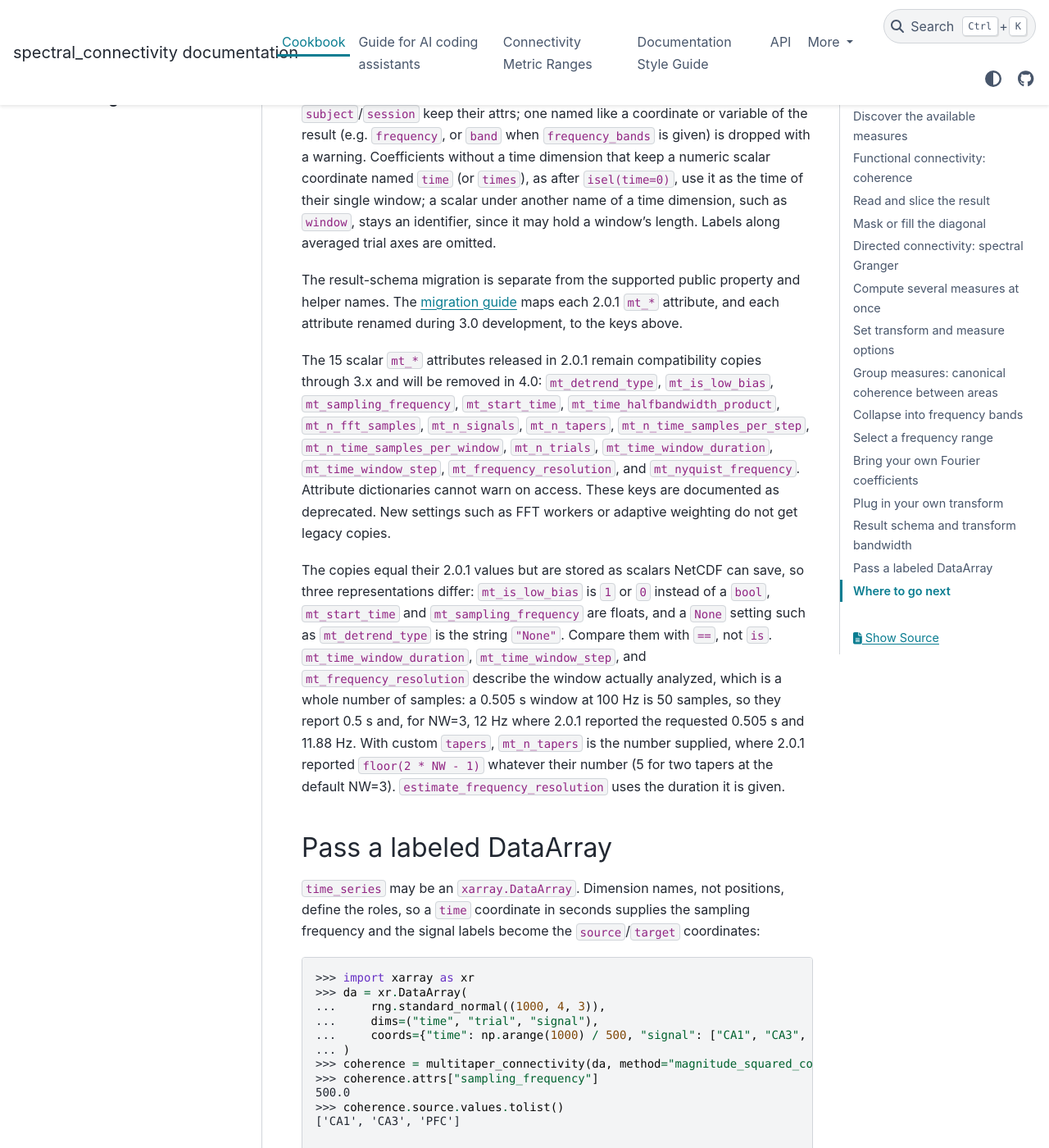
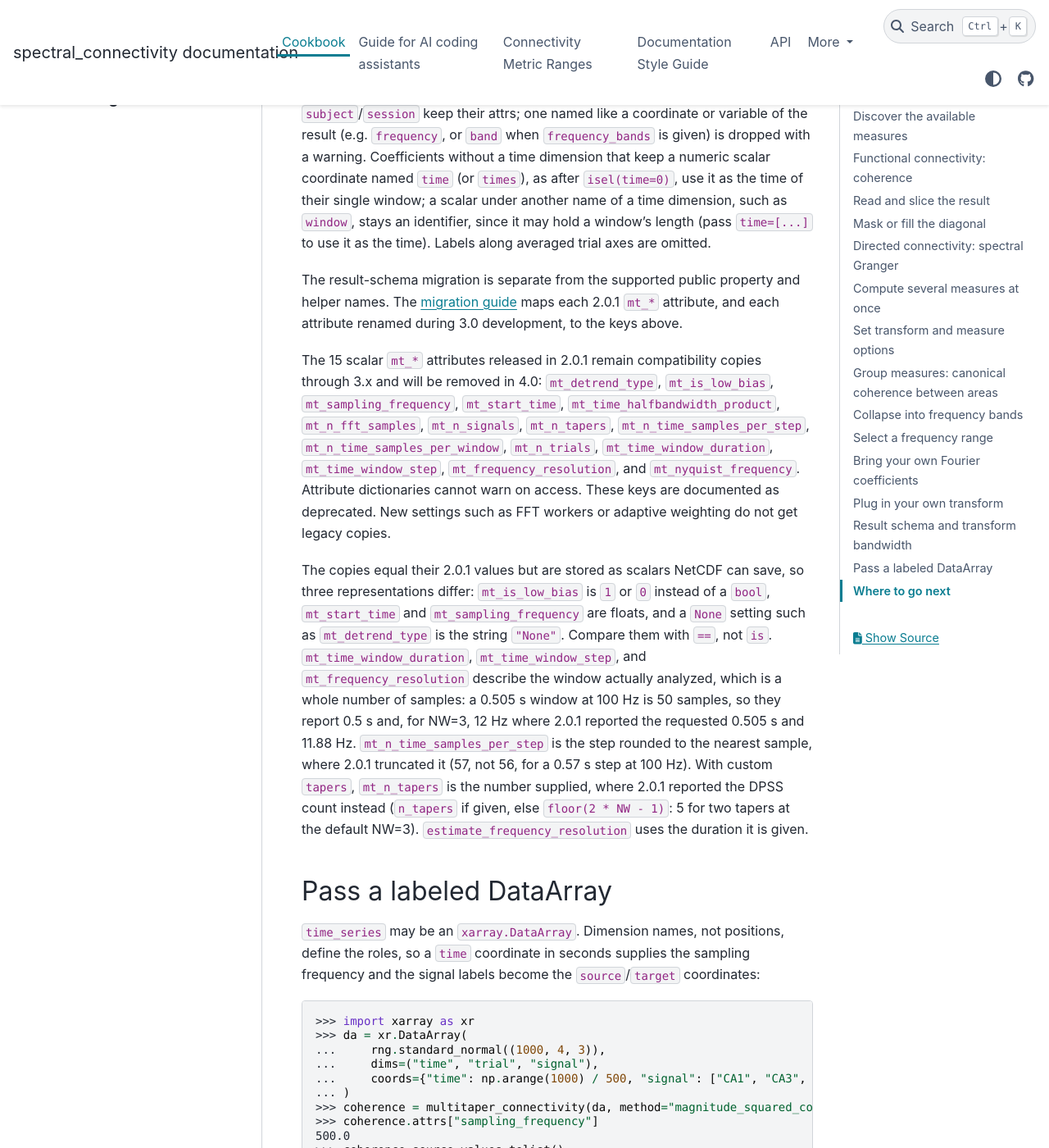
Before and after one commit to Eden-Kramer-Lab/spectral_connectivity, a Sphinx documentation site: the page built from docs/cookbook.md, in a window 1280 px wide and 1400 px high, scrolled down 16508 px. Shown: the whole window at 82% size. Built offline with Sphinx 7.4.7 and the PyData theme 0.15.4, drawn with Linux system fonts in a browser that asks for light colours; pages that are not in the unit, such as notebooks, are missing from menus; the version number could not be read and is left out.

Commit message:
Correct the migration guide and CHANGELOG after reviewing the fix branch
- In v2.0.1 the one-sample coherence_fisher_z_transform returned NaN for three
  or more observations, so group_delay was all NaN and delay returned only the
  constants 2*pi*k. The guide said their significance test over-rejected.
- The blocks row gives what 2.x returned for each range of blocks values.
- The band-integral entries say what a band reaching past frequency_range
  covers, that crop-independence needs frequency_decimation=1, that the
  Dataset error was half a bin's cell rather than at most 10%, that the float32
  coordinate case affected NumPy 1.x, and that 2.x had none of these features.
- The cookbook lists two more exceptions to the mt_* copies equalling 2.0.1.

Co-Authored-By: Claude Fable 5.2 <noreply@anthropic.com>

```diff
--- a/docs/cookbook.md
+++ b/docs/cookbook.md
@@ -601,7 +601,8 @@ their attrs; one named like a coordinate or variable of the result (e.g.
 warning. Coefficients without a time dimension that keep a numeric scalar
 coordinate named `time` (or `times`), as after `isel(time=0)`, use it as the
 time of their single window; a scalar under another name of a time dimension,
-such as `window`, stays an identifier, since it may hold a window's length.
+such as `window`, stays an identifier, since it may hold a window's length
+(pass `time=[...]` to use it as the time).
 Labels along averaged trial axes are omitted.
 
 The result-schema migration is separate from the supported public property and
@@ -628,9 +629,12 @@ setting such as `mt_detrend_type` is the string `"None"`. Compare them with
 `mt_frequency_resolution` describe the window actually analyzed, which is a
 whole number of samples: a 0.505 s window at 100 Hz is 50 samples, so they
 report 0.5 s and, for NW=3, 12 Hz where 2.0.1 reported the requested 0.505 s
-and 11.88 Hz. With custom `tapers`, `mt_n_tapers` is the number supplied, where
-2.0.1 reported `floor(2 * NW - 1)` whatever their number (5 for two tapers at
-the default NW=3). `estimate_frequency_resolution` uses the duration it is given.
+and 11.88 Hz. `mt_n_time_samples_per_step` is the step rounded to the nearest
+sample, where 2.0.1 truncated it (57, not 56, for a 0.57 s step at 100 Hz).
+With custom `tapers`, `mt_n_tapers` is the number supplied, where 2.0.1
+reported the DPSS count instead (`n_tapers` if given, else `floor(2 * NW - 1)`:
+5 for two tapers at the default NW=3). `estimate_frequency_resolution` uses the
+duration it is given.
 
 ## Pass a labeled DataArray
 
```
Also changed, not shown: CHANGELOG.md (+31 -18 lines), README.md (+8 -8 lines), docs/index.md (+8 -8 lines), .claude/docs/RELEASE_3_0_DECISIONS.md.
